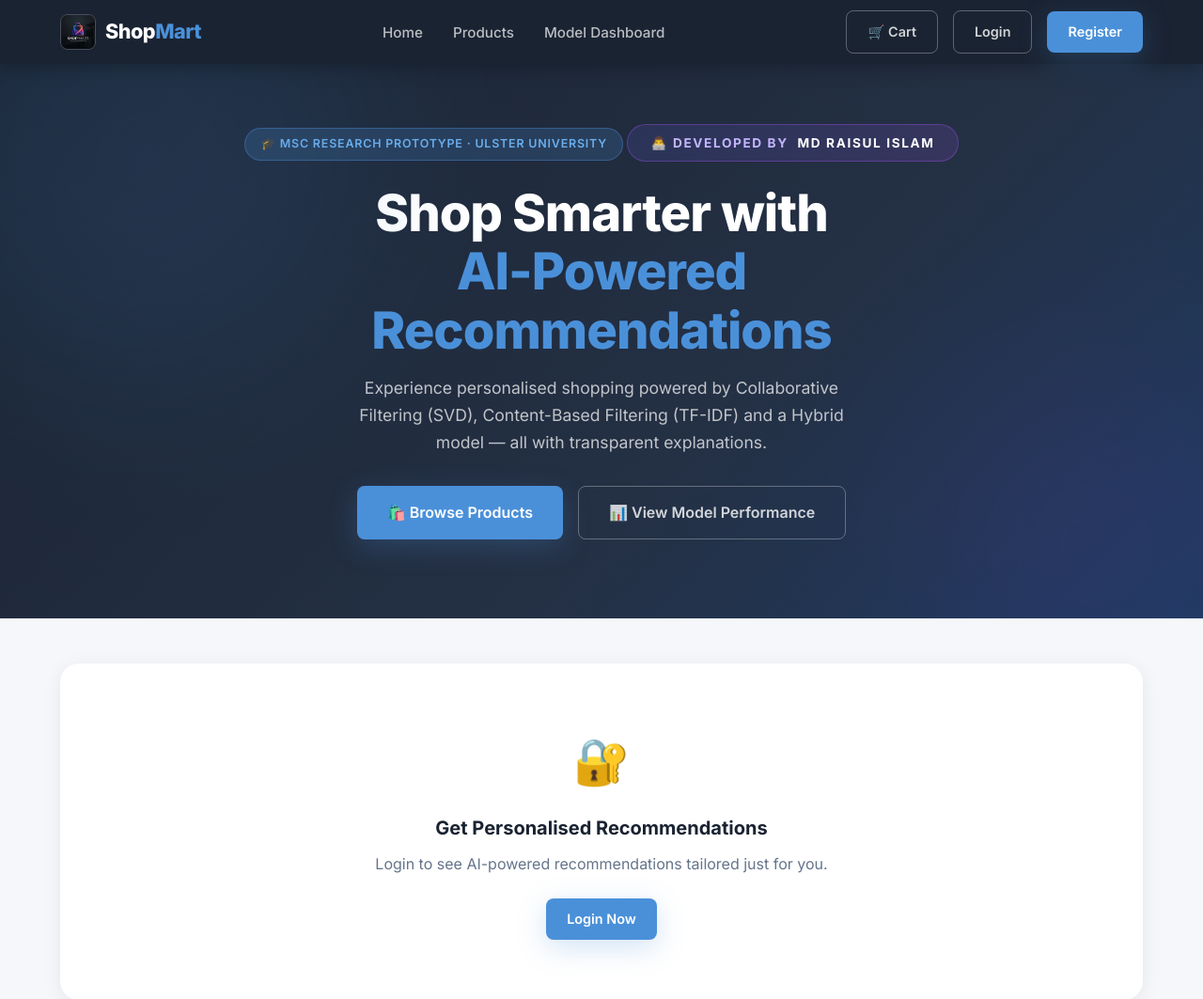
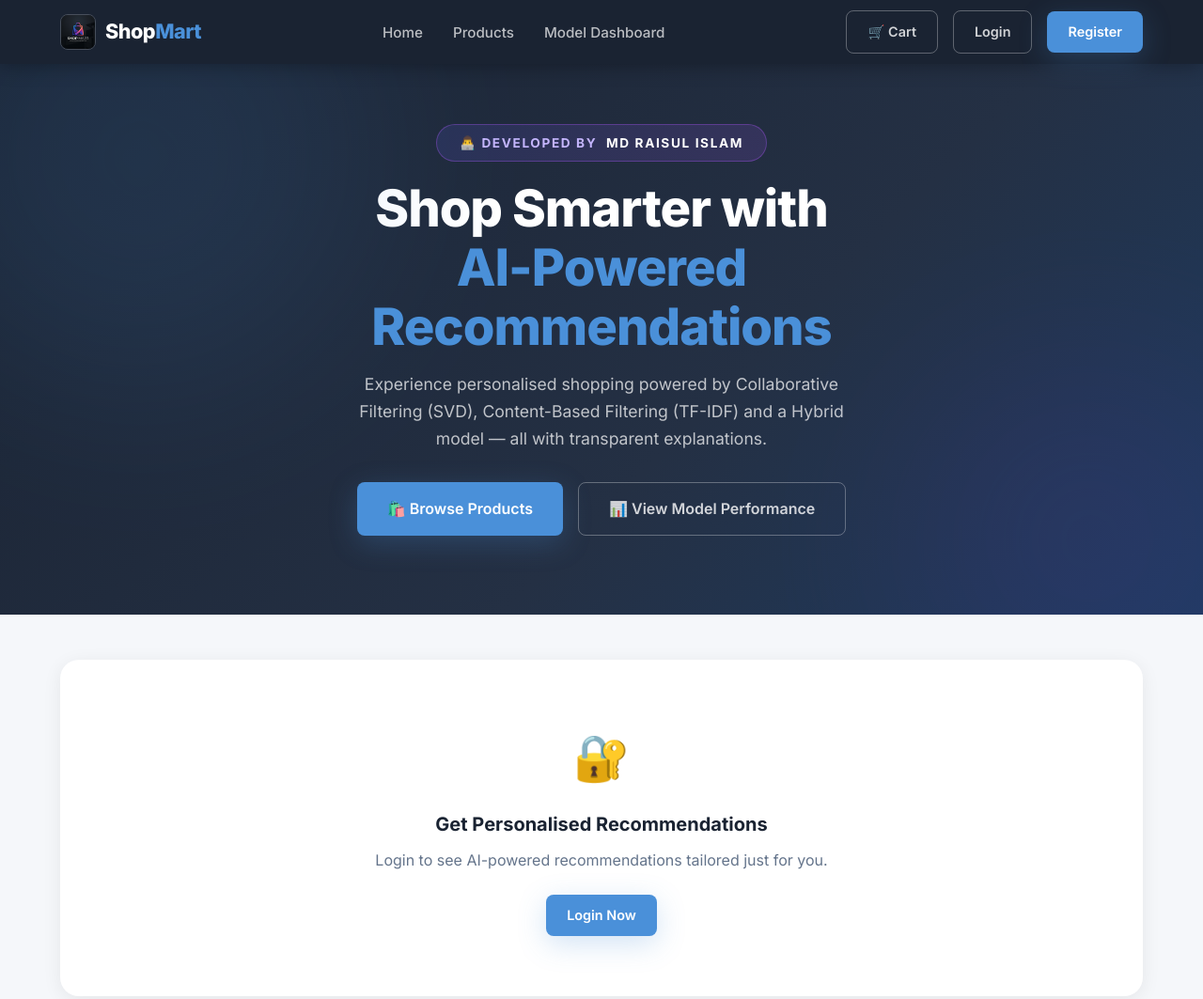
Before and after one commit to nilernishupc-hue/Shop-Mart, a Flask app: page / in a window 1280 px wide. Shown: the top 1063 px of the page at 94% size. Run offline with Flask 3, Linux system fonts and the light colour scheme; data comes from the database, SQL or seed files in the repository.

Commit message:
Remove MSc Research Prototype Ulster University badge from homepage

```diff
--- a/templates/index.html
+++ b/templates/index.html
@@ -8,7 +8,6 @@
   <div class="hero-glow hero-glow-1"></div>
   <div class="hero-glow hero-glow-2"></div>
 
-  <div class="hero-badge">🎓 MSc Research Prototype · Ulster University</div>
 
   <div id="developer-credit" style="
     margin: 0 auto 18px;
```
